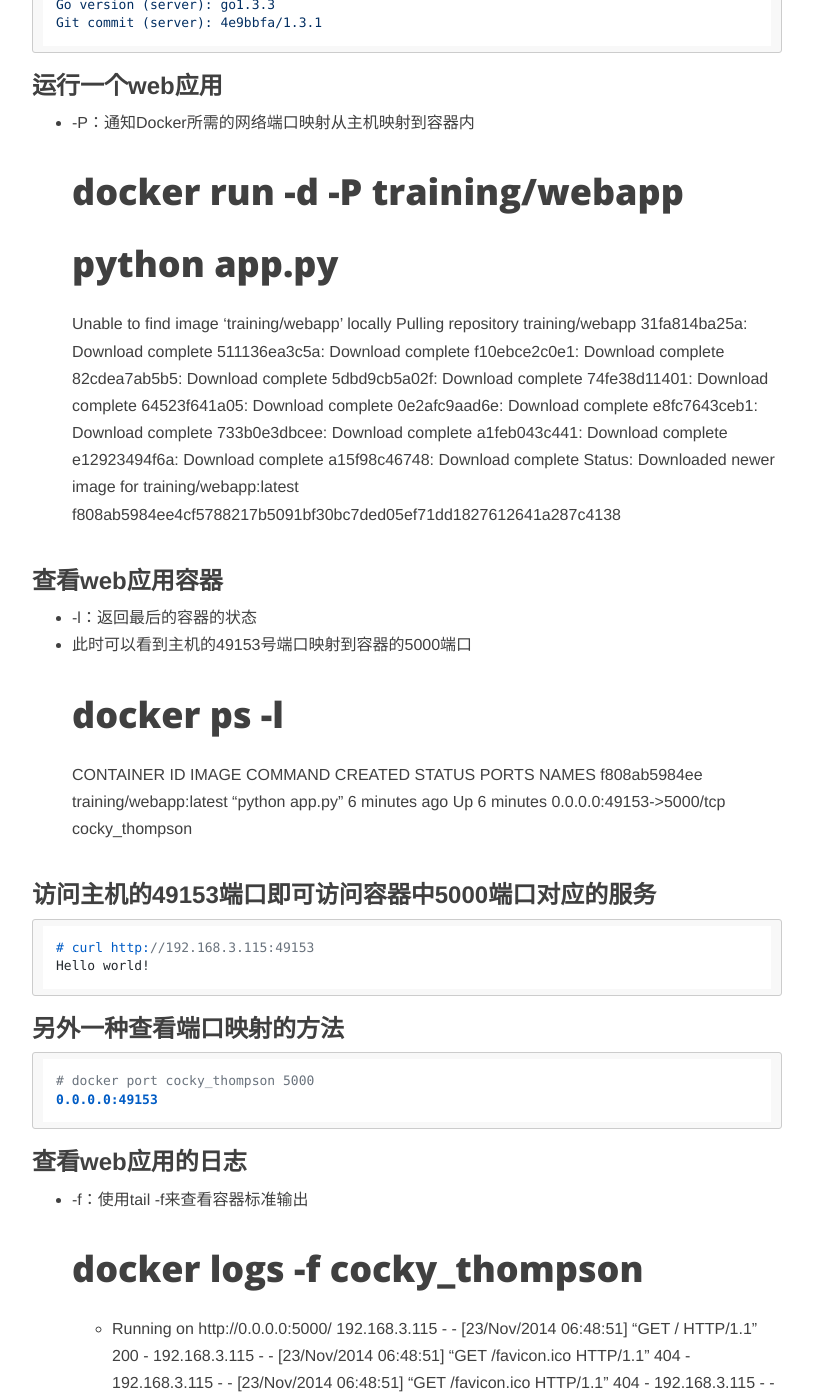
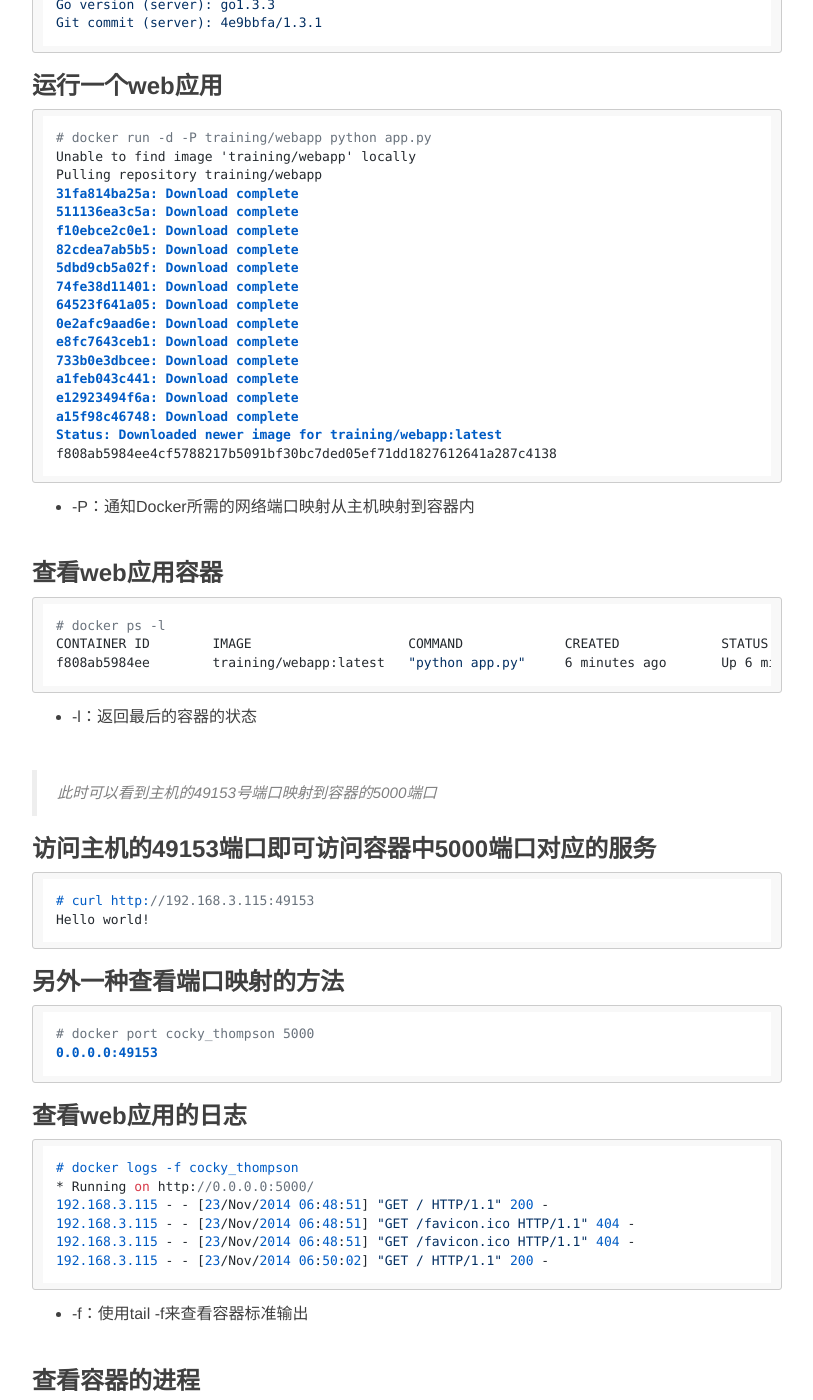
Before and after one commit to blkart/blkart.github.io, a Jekyll site: the page built from _posts/2014-12-14-docker-install-usage.md, in a window 1280 px wide and 1400 px high, scrolled down 3248 px. Shown: the whole window, without its empty margins (233-1046 px from the left). Built offline with Jekyll 4.4.1, drawn with Linux system fonts in a browser that asks for light colours; nearby versions of some CDN libraries; comment, search, counter and statistics services are not loaded; some of the changed text lies outside the part shown.

Commit message:
调整格式
Signed-off-by: blkart <blkart.org@gmail.com>

```diff
--- a/_posts/2014-12-14-docker-install-usage.md
+++ b/_posts/2014-12-14-docker-install-usage.md
@@ -167,14 +168,14 @@
 
 ### 查看web应用的日志
 
-*   -f：使用tail -f来查看容器标准输出
-
     # docker logs -f cocky_thompson
     * Running on http://0.0.0.0:5000/
     192.168.3.115 - - [23/Nov/2014 06:48:51] "GET / HTTP/1.1" 200 -
     192.168.3.115 - - [23/Nov/2014 06:48:51] "GET /favicon.ico HTTP/1.1" 404 -
     192.168.3.115 - - [23/Nov/2014 06:48:51] "GET /favicon.ico HTTP/1.1" 404 -
     192.168.3.115 - - [23/Nov/2014 06:50:02] "GET / HTTP/1.1" 200 -
+
+* -f：使用tail -f来查看容器标准输出
 
 ### 查看容器的进程
 
@@ -288,37 +289,37 @@
 
 ### 获取容器的某一个配置信息
 
-*   -f：使用给定的模板格式显示输出信息
-
     # docker inspect -f '{{ .NetworkSettings.IPAddress }}' cocky_thompson
     172.17.0.15
 
+* -f：使用给定的模板格式显示输出信息
+
 ### 停止容器
 
-*   查看正在运行的容器
+#### 查看正在运行的容器
 
     # docker ps
     CONTAINER ID        IMAGE                    COMMAND             CREATED             STATUS              PORTS                     NAMES
     f808ab5984ee        training/webapp:latest   "python app.py"     33 minutes ago      Up 33 minutes       0.0.0.0:49153-&gt;5000/tcp   cocky_thompson
 
-*   停止某个容器
+#### 停止某个容器
 
     # docker stop cocky_thompson
     cocky_thompson
 
-*   再次查看正在运行的容器
+#### 再次查看正在运行的容器
 
     #docker ps
     CONTAINER ID        IMAGE               COMMAND             CREATED             STATUS              PORTS               NAMES
 
-### 启动某个容器
+#### 启动某个容器
 
     # docker start cocky_thompson
     cocky_thompson
 
-### 删除容器
+#### 删除容器
 
-*   删除前需要先停止容器运行
+> 删除前需要先停止容器运行
 
     # docker rm cocky_thompson
     cocky_thompson
```
Also changed, not shown: other parts of _posts/2014-12-14-docker-install-usage.md (+6 -5 lines).
